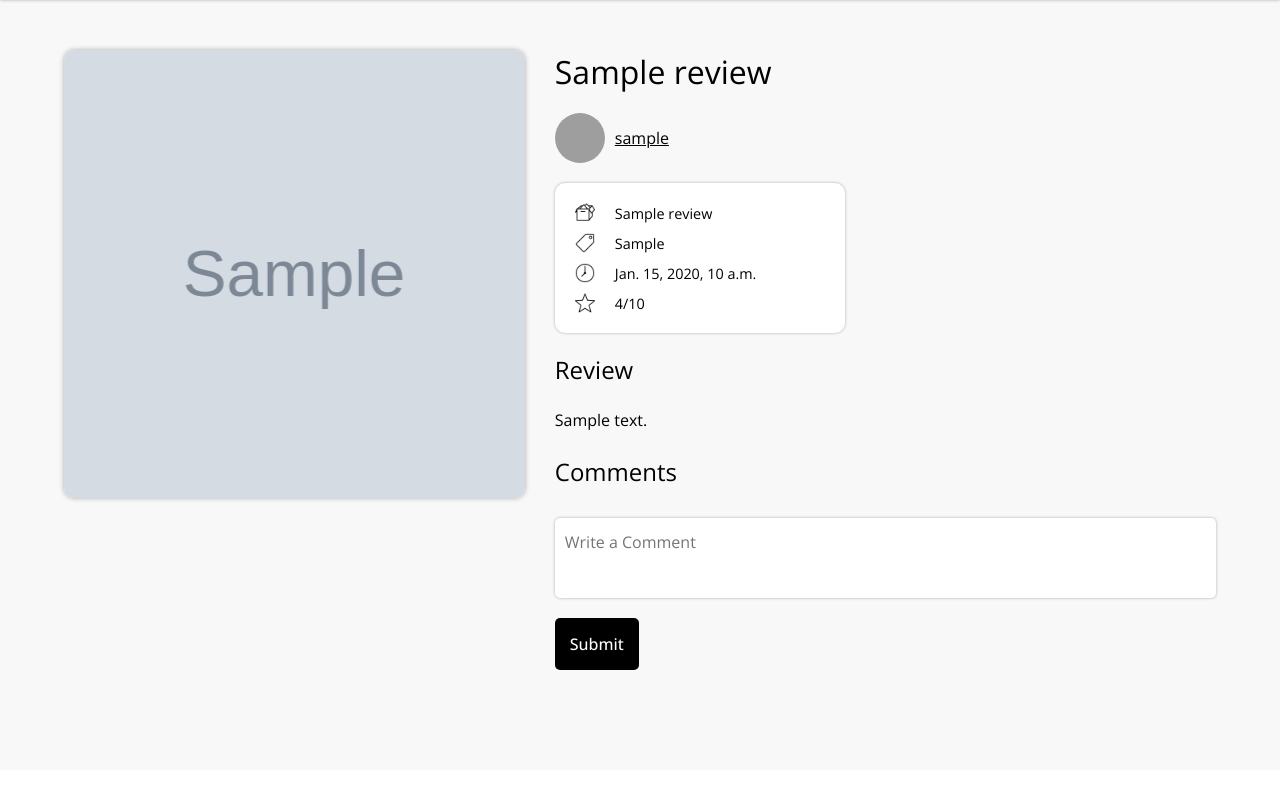
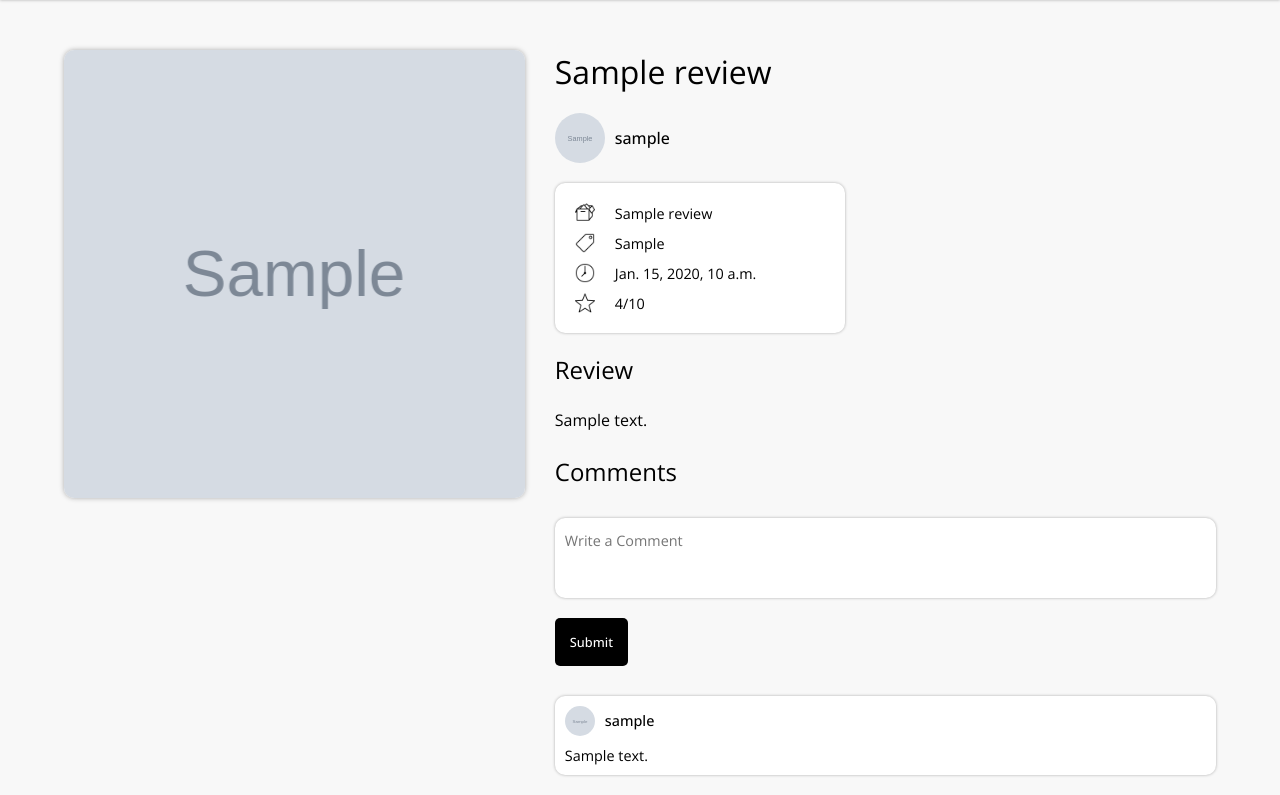
Before and after one commit to styrate/www, a Django app: page /review/00000000-0000-0000-0000-000000000001 in a window 1280 px wide. Shown: the part 60-855 px from the top of the page. Before the commit the page ends 730 px from the top, so only its background shows below. Run offline with Django 4.2, Linux system fonts and the light colour scheme; tables that the repository leaves empty hold one stand-in row (values such as "Sample post"); grey boxes marked "Sample" are stand-in pictures; style sheets or scripts are compiled from the project's sources; grey boxes are pictures that could not be loaded.

Commit message:
created comment list

```diff
--- a/styrate/main/templates/main/Review/review.html
+++ b/styrate/main/templates/main/Review/review.html
@@ -17,7 +17,7 @@
                 <div class="reviewInfo">
                     {% comment %} <h3>Details</h3> {% endcomment %}
                     <div class="userInfo">
-                        <div class="imageContainer" style='background-image:url("https://i.pinimg.com/474x/03/9a/78/039a781473b77ed7244d15a2488a03b0.jpg")'></div>
+                        <a class="imageContainer" style='background-image: url("{%static ''%}{{reviewObject.createdByUser_Key.image}}")' href="/account/{{reviewObject.createdByUser_Key.id}}"></a>
                         <span>{{reviewObject.createdByUser_Key.username}}</span>
                     </div>
                     <ul class="list">
@@ -52,6 +52,17 @@
                         <textarea name="" placeholder='Write a Comment' required ></textarea>
                         <button type="submit">Submit</button>
                     </form>
+                    <div class="commentsContainer">
+                        {% for commentObject in commentObjects %}
+                            <div class="comment">
+                                <h4>
+                                    <a class="commentPic" style='background-image: url("{%static ''%}{{commentObject.createdByUser_Key.image}}")' href="/account/{{commentObject.createdByUser_Key.id}}"></a>
+                                    <span>{{commentObject.createdByUser_Key.username}}</span>
+                                </h4>
+                                <p>{{commentObject.textField}}</p>
+                            </div>
+                        {% endfor %}
+                    </div>
                 </div>
             </div>
         </div>
--- a/styrate/main/templates/main/Styles/Review/review.scss
+++ b/styrate/main/templates/main/Styles/Review/review.scss
@@ -30,6 +30,7 @@ section#review .reviewContent{
         position: sticky; z-index: 0;
         top: 110px;
         height: 35vw; width: 40%;
+        max-height: 600px;
         background-size: cover;
         background-position: center;
         background-repeat: no-repeat;
@@ -64,7 +65,8 @@ section#review .reviewContent{
                     background-position: center; background-size: cover; background-repeat: no-repeat;
                 }
                 & span{
-                    text-decoration: underline;
+                    text-decoration: none;
+                    font-weight: 500;
                 }
             }
             & ul{
@@ -118,7 +120,6 @@ section#review .reviewContent{
 section#review .reviewContent .commentList{
     width: 100%;
     display: flex; flex-direction: column;
-    margin-bottom: 100px;
     & h3{
         font-size: 1.5em;
         margin-bottom: 30px;
@@ -131,13 +132,15 @@ section#review .reviewContent .commentList{
             width: 100%;
             height: 80px;
             resize: none;
-            border-radius: 5px;
+            border-radius: 10px;
             // border: 1px solid black;
             box-shadow: 0 0 3px #AAAAAA;
             margin-bottom: 20px;
             padding: 10px;
             box-sizing: border-box;
             line-height: 1.8;
+            font-size: 0.9em;
+            &:focus{outline: 2px solid rgb(0, 72, 255);}
         }
         & button{
             padding: 15px;
@@ -145,10 +148,44 @@ section#review .reviewContent .commentList{
             color:white;
             border-radius: 5px;
             font-weight: 500;
+            font-size: 0.8em;
             cursor: pointer;
             &:hover{
                 background-color: #222222;
             }
         }
     }
+    & .commentsContainer{
+        width: 100%;
+        margin-top:  30px;
+        display: flex; flex-direction: column;align-items: flex-start;
+        & .comment{
+            width: 100%;
+            margin-bottom: 20px;
+            background-color: white;
+            border-radius: 10px;
+            box-shadow: 0 0 3px #AAAAAA;
+            box-sizing: border-box;
+            padding: 10px;
+            & h4{
+                display: flex; align-items: center;
+                margin-bottom: 10px;
+                & .commentPic{
+                    height: 30px; width: 30px;
+                    border-radius: 9999px;
+                    background-size: cover;
+                    background-position: center;
+                    background-repeat: no-repeat;
+                    margin-right: 10px;
+                }
+                & span{
+                    font-weight: 500;
+                    font-size: 0.9em;
+                }
+            }
+            &>p{
+                font-size: 0.9em;
+            }
+        }
+    }
 }
--- a/styrate/main/views.py
+++ b/styrate/main/views.py
@@ -27,9 +27,12 @@ def renderReviewPage(request, reviewID):
     reviewObject = Review.objects.get(id=reviewID)
     # Getting the Like Count
     ALTERED_reviewObject = LikeController.AddLikeData(request, object=reviewObject, objectList=None)
+    # Getting the comment list
+    commentObjects = Comment.objects.filter(onReview_Key=reviewObject).order_by('-dateCreated')
     payload = {
         'pageTitle': ALTERED_reviewObject.title,
-        'reviewObject': ALTERED_reviewObject
+        'reviewObject': ALTERED_reviewObject,
+        'commentObjects': commentObjects
     }
     return render(request, 'main/Review/review.html', payload)
 
```
Also changed, not shown: styrate/main/templates/main/Styles/Review/review.css.
